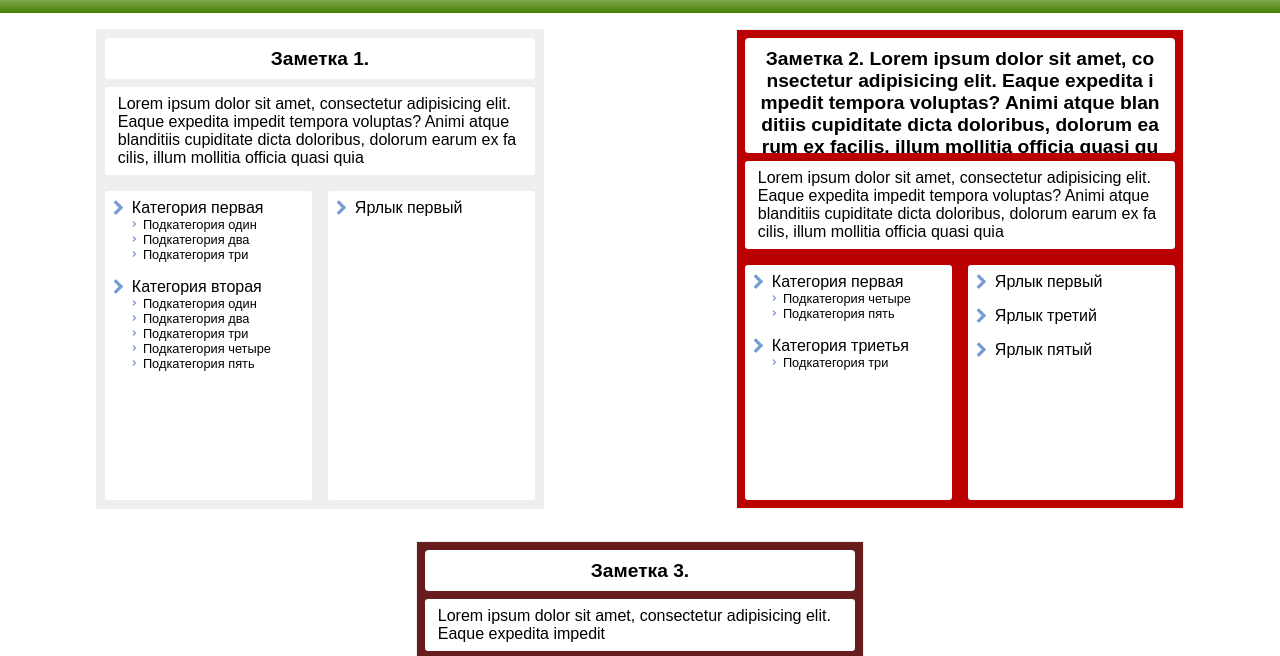
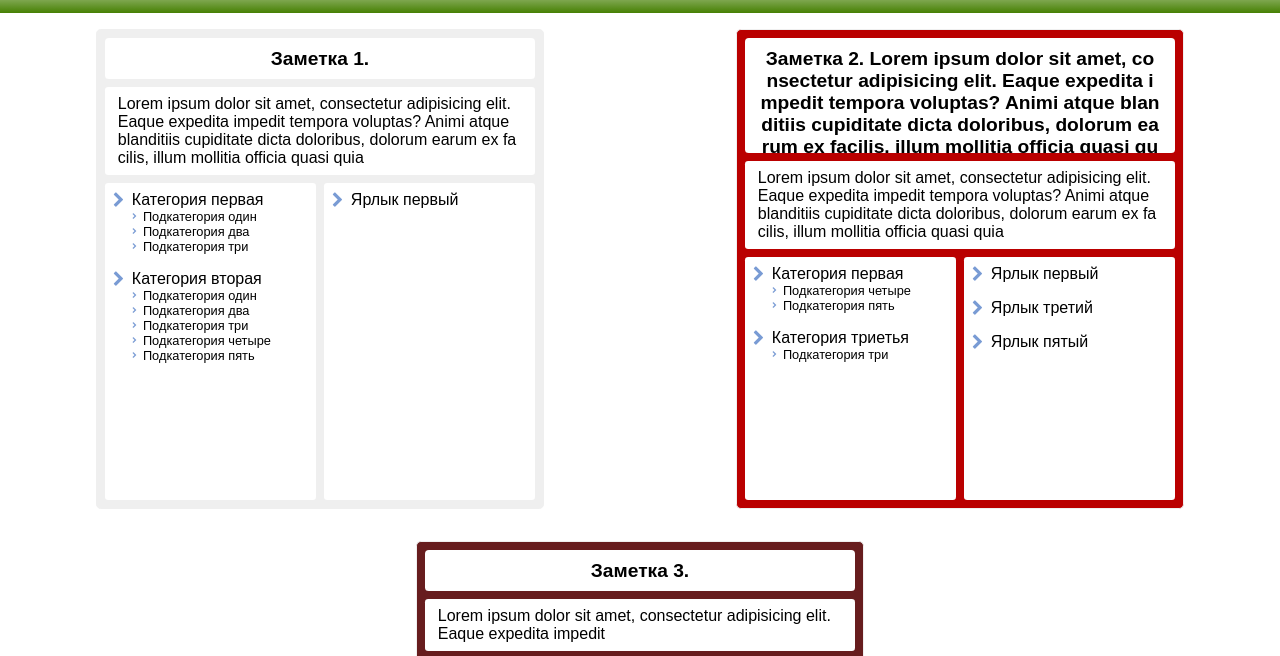
Before and after one commit to moduld/light2, a website: page index.html in a window 1280 px wide. Shown: the part 73-729 px from the top of the page. Drawn offline with nearby package versions, Linux system fonts and the light colour scheme; files that its build step writes are made by us from their sources; files whose address does not match are found by name; a web font is replaced by a local one.

Commit message:
some styling

```diff
--- a/app/services/data_store.js
+++ b/app/services/data_store.js
@@ -87,7 +87,6 @@ angular.module('app')
         categories: {}
     };
 
-
     return {
         allTabs: this.tabs,
         allColors: this.colors,
--- a/scss/_tabs.scss
+++ b/scss/_tabs.scss
@@ -7,6 +7,7 @@
   border: 1px solid $default;
   margin: 1em;
   cursor: pointer;
+  border-radius: 0.3em;
   .text,
   .title{
     padding: 0.5em 0.8em;
@@ -24,7 +25,7 @@
   }
   .tags_wrapp{
     @extend .flex_default;
-    margin-top: 1em;
+    margin-top: 0.5em;
     flex: 1;
   }
   .category_wrapp,
@@ -37,10 +38,10 @@
     overflow-y: auto;
   }
   .category_wrapp{
-    margin-right: 0.5em;
+    margin-right: 0.25em;
   }
   .labels_wrapp{
-    margin-left: 0.5em;
+    margin-left: 0.25em;
   }
 
   .main_tag{
```
